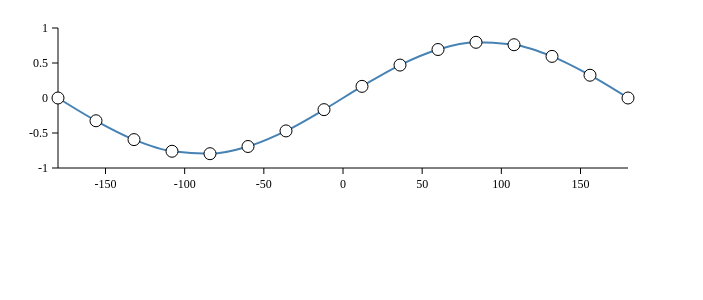
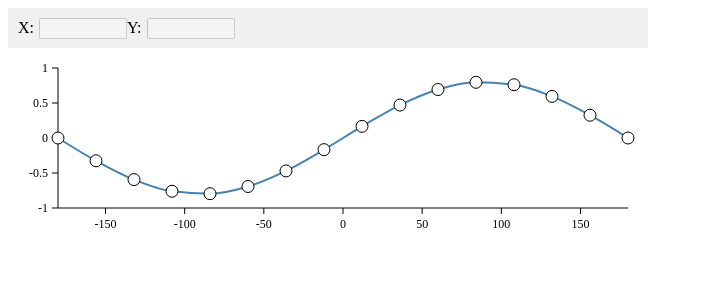
Before and after one commit to timkondratev/aero-curves, a React (Vite) app: page / in a window 1280 px wide. Shown: the top 300 px of the page, without its empty margins (0-703 px from the left). Built offline with nearby package versions, Linux system fonts and the light colour scheme; the HTML template or start-up script is replaced by a standard one.

Commit message:
Add coordinate panel

```diff
--- a/src/App.css
+++ b/src/App.css
@@ -1,5 +1,5 @@
 /* App.css or Graph.css */
-.graph, .graph * {
+.curve-editor * {
   user-select: none;      /* standard */
   -webkit-user-select: none; /* Safari/Chrome */
   -moz-user-select: none; /* Firefox */
--- a/src/Graph.tsx
+++ b/src/Graph.tsx
@@ -53,6 +53,17 @@ export function Graph({ width, height }: GraphProps) {
     );
   }, [sortedPoints, xScale, yScale]);
 
+  // Calculate mean coordinates of selected points
+  const meanCoordinates = useMemo(() => {
+    if (selectedIndices.size === 0) return null;
+
+    const selectedPoints = Array.from(selectedIndices).map(i => points[i]);
+    const meanX = selectedPoints.reduce((sum, p) => sum + p.x, 0) / selectedPoints.length;
+    const meanY = selectedPoints.reduce((sum, p) => sum + p.y, 0) / selectedPoints.length;
+
+    return { x: meanX, y: meanY };
+  }, [selectedIndices, points]);
+
   // Utility Functions
   const getSvgCoords = (e: React.PointerEvent | React.MouseEvent) => {
     //@ts-ignore
@@ -62,6 +73,19 @@ export function Graph({ width, height }: GraphProps) {
   };
 
   const isModifier = (e: React.PointerEvent) => e.shiftKey || e.ctrlKey || e.metaKey;
+
+  const updateCoordinates = (axis: "x" | "y", value: number) => {
+    setPoints(prev => {
+      const next = [...prev];
+      selectedIndices.forEach(i => {
+        next[i] = {
+          ...next[i],
+          [axis]: value,
+        };
+      });
+      return next;
+    });
+  };
 
   // Drag Handlers
   const startPointDrag = (index: number, e: React.PointerEvent) => {
@@ -151,7 +175,7 @@ export function Graph({ width, height }: GraphProps) {
       setBrush(prev => (prev ? { x0: prev.x0, x1: x } : null));
       wasDragging.current = true;
 
-      const [bx0, bx1] = [Math.min(brush.x0, x), Math.max(brush.x0, x)];
+      const [bx0, bx1] = [Math.min(brush.x0, brush.x1), Math.max(brush.x0, x)];
       setSelectedIndices(prev => {
         const newSelection = new Set(isModifier(e) ? prev : []);
         sortedPoints.forEach((p, i) => {
@@ -189,8 +213,42 @@ export function Graph({ width, height }: GraphProps) {
   };
 
   return (
+    <div className="curve-editor" style={{ position: "relative", width, height: height + 40 }}>
+      {/* Inspector Panel */}
+      <div
+        style={{
+          height: 40,
+          display: "flex",
+          alignItems: "center",
+          justifyContent: "left",
+          backgroundColor: "#f0f0f0",
+          padding: "0 10px",
+        }}
+      >
+        <label>
+          X:
+          <input
+            type="number"
+            value={meanCoordinates?.x.toFixed(2) || ""}
+            onChange={e => meanCoordinates && updateCoordinates("x", parseFloat(e.target.value))}
+            style={{ marginLeft: 5, width: 80 }}
+            disabled={!meanCoordinates} // Disable input if no points are selected
+          />
+        </label>
+        <label>
+          Y:
+          <input
+            type="number"
+            value={meanCoordinates?.y.toFixed(2) || ""}
+            onChange={e => meanCoordinates && updateCoordinates("y", parseFloat(e.target.value))}
+            style={{ marginLeft: 5, width: 80 }}
+            disabled={!meanCoordinates} // Disable input if no points are selected
+          />
+        </label>
+      </div>
+
+      {/* SVG Graph */}
       <svg
-      className="graph"
         width={width}
         height={height}
         style={{ userSelect: "none", touchAction: "none" }}
@@ -268,5 +326,6 @@ export function Graph({ width, height }: GraphProps) {
           ))}
         </g>
       </svg>
+    </div>
   );
 }
```
Lines whose indentation alone changed are shown as unchanged.
